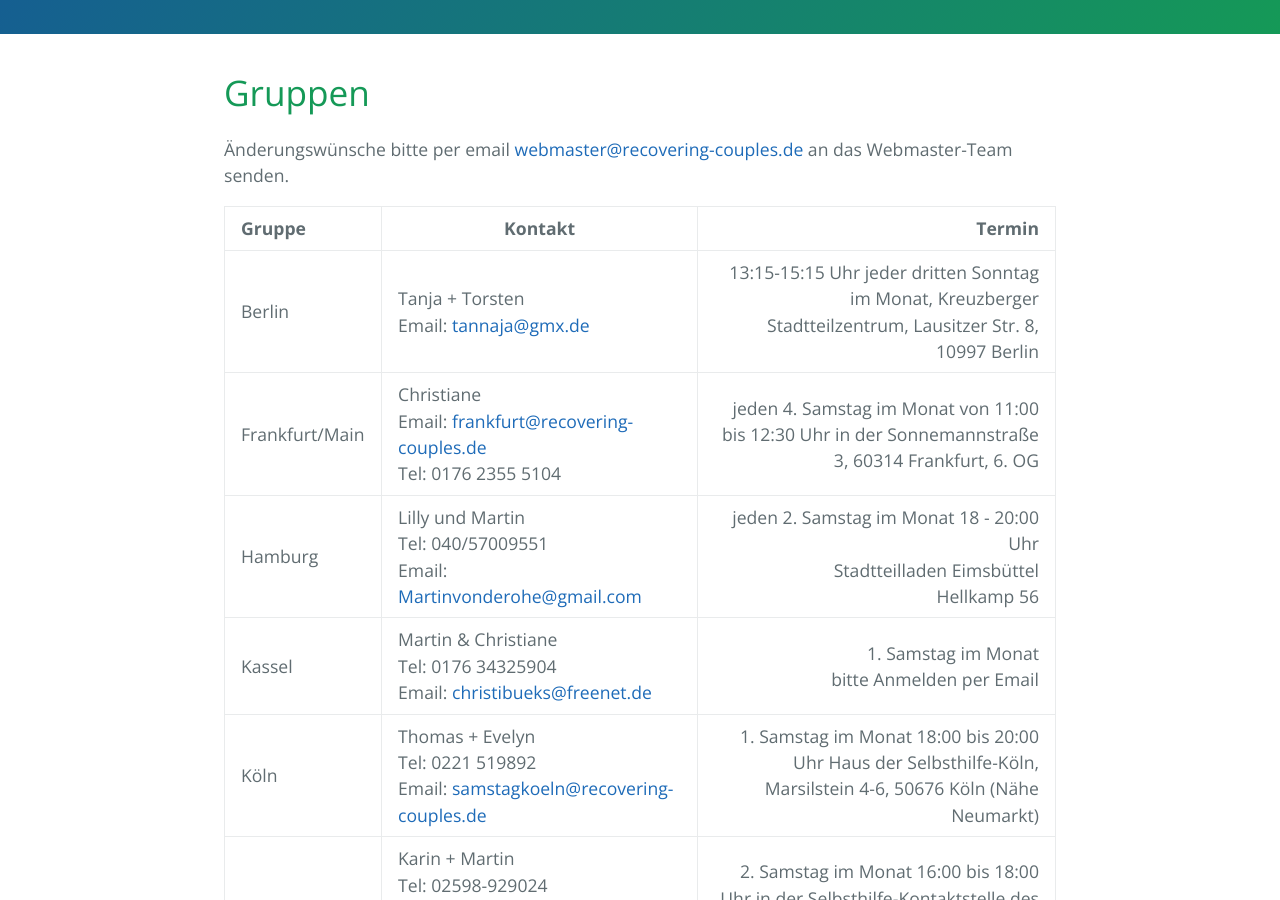
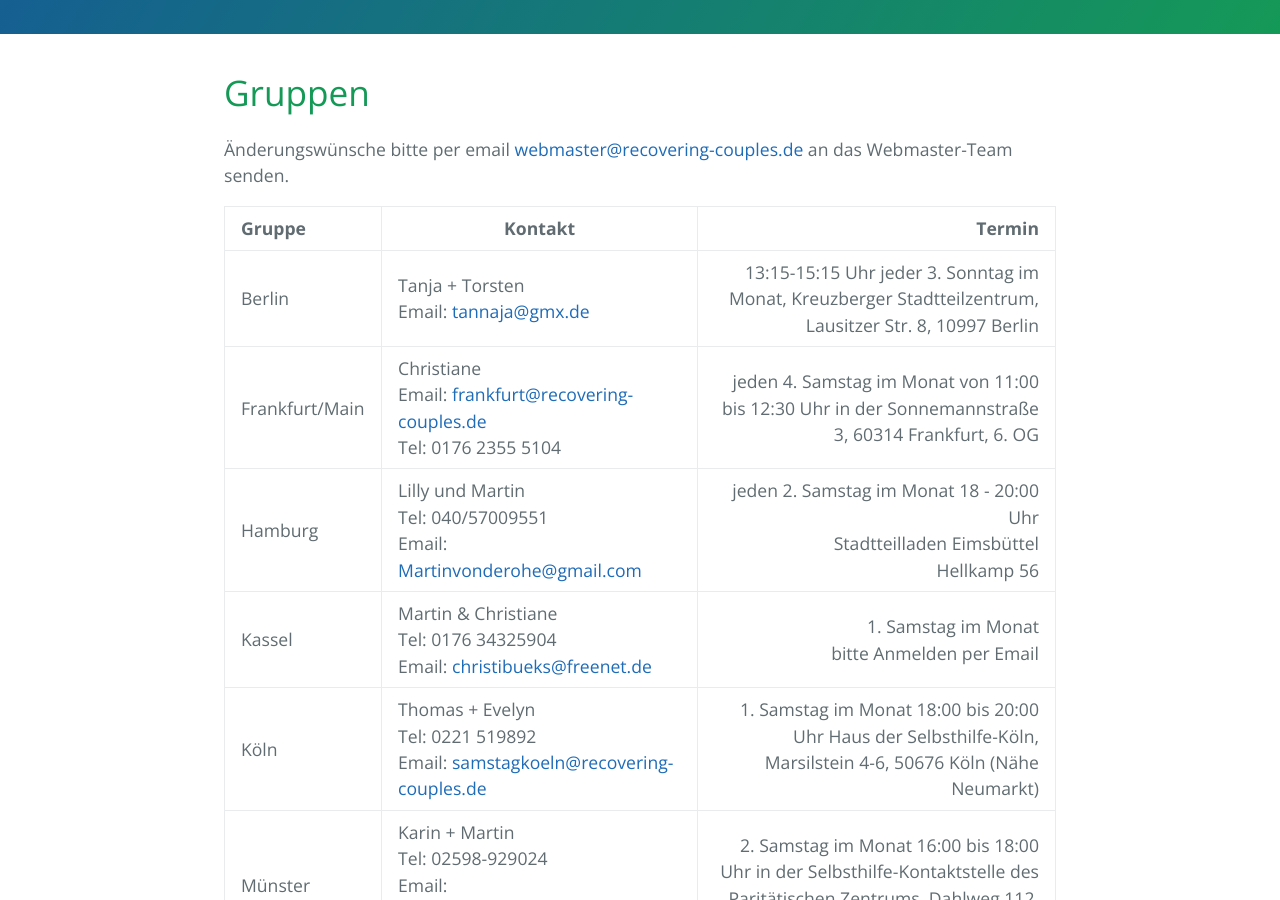
Before and after one commit to rcadeutschland/rcadeutschland.github.io, a Jekyll site: the page built from Gruppen.MD, in a window 1280 px wide and 900 px high, scrolled down 307 px. Built offline with Jekyll 4.4.1, drawn with Linux system fonts in a browser that asks for light colours; nearby versions of some CDN libraries.

Commit message:
Update Gruppen.MD

```diff
--- a/Gruppen.MD
+++ b/Gruppen.MD
@@ -8,7 +8,7 @@ title: RCA Gruppen
 
 | Gruppe | Kontakt | Termin                       |
 |:------ | ------- | ---------------------------: |
-| Berlin | Tanja + Torsten<br>Email: <tannaja@gmx.de> |  13:15-15:15 Uhr jeder dritten Sonntag im Monat, Kreuzberger Stadtteilzentrum, Lausitzer Str. 8, 10997 Berlin |
+| Berlin | Tanja + Torsten<br>Email: <tannaja@gmx.de> |  13:15-15:15 Uhr jeder 3. Sonntag im Monat, Kreuzberger Stadtteilzentrum, Lausitzer Str. 8, 10997 Berlin |
 | Frankfurt/Main | Christiane<br>Email: <frankfurt@recovering-couples.de><br>Tel: 0176 2355 5104 | jeden 4. Samstag im Monat  von 11:00 bis 12:30 Uhr  in der Sonnemannstraße 3,  60314 Frankfurt, 6. OG |
 | Hamburg | Lilly und Martin<br>Tel: 040/57009551<br>Email: <Martinvonderohe@gmail.com> | jeden 2. Samstag im Monat 18 - 20:00 Uhr<br>Stadtteilladen Eimsbüttel<br>Hellkamp 56 |
 | Kassel | Martin & Christiane<br>Tel: 0176 34325904<br>Email: <christibueks@freenet.de> | 1. Samstag im Monat<br> bitte Anmelden per Email |
```
